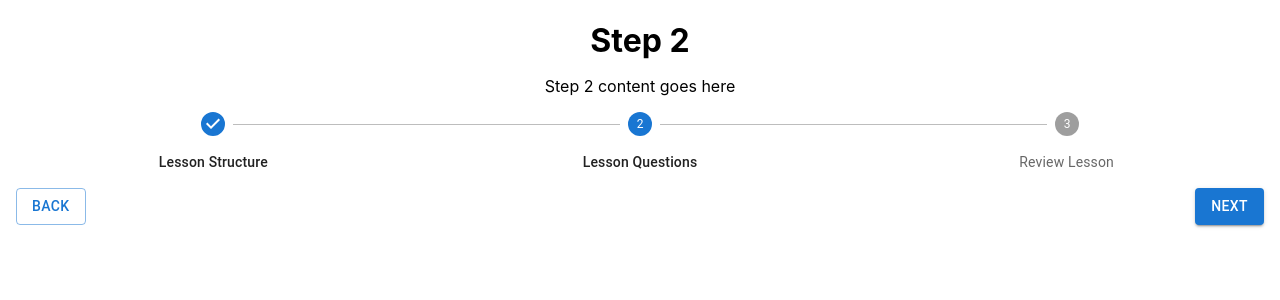
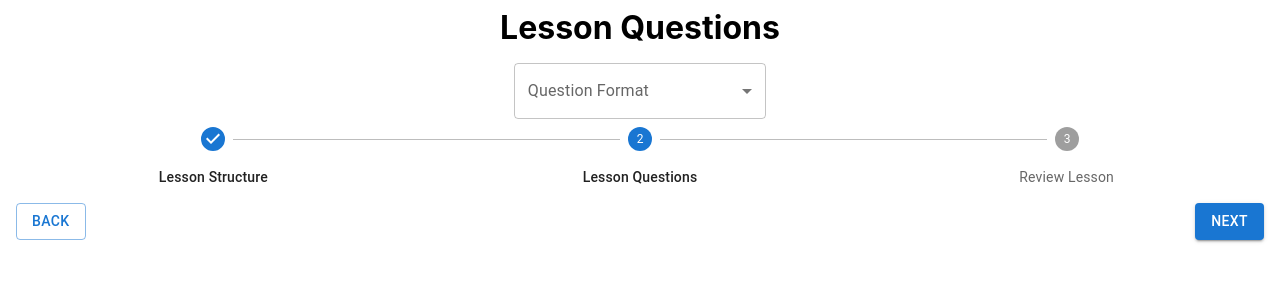
Before and after one commit to breeatoomey/instructor-app, a React (Create React App) app in the folder client/: page /add-lessons in a window 1280 px wide. Both pictures are taken after a click on the button "NEXT". Shown: the top 300 px of the page. Built offline with nearby package versions, Linux system fonts and the light colour scheme.

Commit message:
adjusted layout of knowledge graph page. idk if it's better or worse tbh

```diff
--- a/client/package.json
+++ b/client/package.json
@@ -41,7 +41,8 @@
     "development": [
       "last 1 chrome version",
       "last 1 firefox version",
-      "last 1 safari version"
+      "last 1 safari version",
+      "@babel/plugin-proposal-private-property-in-object"
     ]
   }
 }
--- a/client/src/App.css
+++ b/client/src/App.css
@@ -1,5 +1,6 @@
 .App {
   text-align: center;
+  height: 100vh;
 }
 
 .App-logo {
--- /dev/null
+++ b/client/src/Components/ClassPage/Pages/AddNewLesson/AddLessonQuestions.jsx
@@ -0,0 +1,89 @@
+import { Box, TextField, MenuItem } from '@mui/material'
+import { useState } from 'react'
+
+const questionFormats = [
+  'Multiple Choice',
+  'True/False',
+  'Matching',
+  'Fill in the Blank',
+  'Rearrange the Code',
+]
+
+const MultipleChoice = () => {
+  return (
+    <Box>
+      <h1>Multiple Choice</h1>
+    </Box>
+  )
+}
+
+const AddLessonQuestions = ({ title, questionLimit, topics }) => {
+  const [questionFormat, setQuestionFormat] = useState('')
+  const handlePageBasedOnQuestionFormat = format => {
+    switch (format) {
+      case 'Multiple Choice':
+        return <MultipleChoice />
+      case 'True/False':
+        return (
+          <Box>
+            <h1>True/False</h1>
+          </Box>
+        )
+      case 'Matching':
+        return (
+          <Box>
+            <h1>Matching</h1>
+          </Box>
+        )
+      case 'Fill in the Blank':
+        return (
+          <Box>
+            <h1>Fill in the Blank</h1>
+          </Box>
+        )
+      case 'Rearrange the Code':
+        return (
+          <Box>
+            <h1>Rearrange the Code</h1>
+          </Box>
+        )
+      default:
+        return ''
+    }
+  }
+  return (
+    <Box
+      sx={{
+        display: 'flex',
+        flexDirection: 'column',
+        justifyContent: 'center',
+        alignItems: 'center',
+        // backgroundColor: '#EAECE9',
+        // height: '80vh',
+        '& > :not(style)': {
+          m: 1,
+          width: '25ch',
+        },
+      }}
+    >
+      <h1>Lesson Questions</h1>
+      <TextField
+        select
+        label="Question Format"
+        value={questionFormat}
+        onChange={event => setQuestionFormat(event.target.value)}
+      >
+        {questionFormats.map((format, index) => {
+          return (
+            <MenuItem key={index} value={format}>
+              {format}
+            </MenuItem>
+          )
+        })}
+      </TextField>
+      {handlePageBasedOnQuestionFormat(questionFormat)}
+    </Box>
+  )
+}
+
+export default AddLessonQuestions
--- a/client/src/Components/ClassPage/Pages/AddNewLesson/LessonStructure.jsx
+++ b/client/src/Components/ClassPage/Pages/AddNewLesson/AddLessonStructure.jsx
@@ -1,7 +1,15 @@
 import { useState } from 'react'
-import { Box, TextField, MenuItem, Checkbox, FormControlLabel, FormGroup } from '@mui/material'
+import {
+  Box,
+  TextField,
+  MenuItem,
+  Checkbox,
+  FormControlLabel,
+  FormGroup,
+  Button,
+} from '@mui/material'
 
-const LessonStructure = ({ data, setData }) => {
+const AddLessonStructure = ({ data, setData }) => {
   // TODO: add everything to a form and then add a save button that sends data back to AddLessons
   const [lessonTitle, setLessonTitle] = useState(data['lessonTitle'])
   const [numQuestions, setNumQuestions] = useState(data['numQuestions'])
@@ -44,7 +52,8 @@ const LessonStructure = ({ data, setData }) => {
     }
     setData({ ...data, lessonTitle, numQuestions, selectedTopics })
     // console.log(data)
-    console.log('submitted form')
+    alert('Lesson structure saved. You can proceed to the next step safely.')
+    // console.log('submitted form')
   }
   const handleTopicChange = event => {
     setTopicMappings({ ...topicMappings, [event.target.name]: event.target.checked })
@@ -52,18 +61,22 @@ const LessonStructure = ({ data, setData }) => {
 
   return (
     <Box
+      id="lesson-structure-form-container"
       sx={{
+        // position: 'static',
         display: 'flex',
         flexDirection: 'column',
         justifyContent: 'center',
         alignItems: 'center',
+        // backgroundColor: '#EAECE9',
+        height: '80vh',
         '& > :not(style)': {
           m: 1,
           width: '25ch',
         },
       }}
     >
-      {/* <h1>Lesson Structure</h1> */}
+      <h1>Lesson Structure</h1>
       <form onSubmit={submitForm}>
         <TextField
           id="lesson-title-input"
@@ -75,7 +88,6 @@ const LessonStructure = ({ data, setData }) => {
         />
         <TextField
           select
-          maxRows={4}
           id="num-questions-input"
           label="Number of Questions"
           value={numQuestions}
@@ -108,10 +120,12 @@ const LessonStructure = ({ data, setData }) => {
             ))}
           </FormGroup>
         </TextField>
-        <input type="submit" value="Save" />
+        <Button type="submit" variant="contained">
+          Save
+        </Button>
       </form>
     </Box>
   )
 }
 
-export default LessonStructure
+export default AddLessonStructure
--- a/client/src/Components/ClassPage/Pages/AddNewLesson/AddLessons.jsx
+++ b/client/src/Components/ClassPage/Pages/AddNewLesson/AddLessons.jsx
@@ -1,33 +1,15 @@
-// import {
-//   Box,
-//   TextField,
-//   Select,
-//   MenuItem,
-//   InputLabel,
-//   FormControl,
-//   Checkbox,
-//   FormControlLabel,
-//   FormGroup,
-// } from '@mui/material'
+import { Box } from '@mui/material'
 import { useState } from 'react'
 import LessonStepper from './LessonStepper'
-import LessonStructure from './LessonStructure'
-
-const Step2Test = () => {
-  return (
-    <div>
-      <h1>Step 2</h1>
-      <p>Step 2 content goes here</p>
-    </div>
-  )
-}
+import AddLessonStructure from './AddLessonStructure'
+import AddLessonQuestions from './AddLessonQuestions'
 
 const Step3Test = () => {
   return (
-    <div>
+    <>
       <h1>Step 3</h1>
-      <p>Step 3 content goes here</p>
-    </div>
+      <p>Review and confirm lesson page goes here</p>
+    </>
   )
 }
 
@@ -36,34 +18,44 @@ const Step3Test = () => {
 
 const AddLessons = () => {
   const [activeStep, setActiveStep] = useState(0)
-  const [dataFromStep1, setDataFromStep1] = useState({
+  const [dataFromStepOne, setdataFromStepOne] = useState({
     lessonTitle: '',
     numQuestions: 1,
     selectedTopics: [],
   })
+  // const [isStepOneComplete, setIsStepOneComplete] = useState(false)
 
   const handlePageBasedOnStep = step => {
     switch (step) {
       case 1:
-        return <Step2Test />
+        return (
+          <AddLessonQuestions
+            title={dataFromStepOne['lessonTitle']}
+            questionLimit={dataFromStepOne['numQuestions']}
+            topics={dataFromStepOne['selectedTopics']}
+          />
+        )
       case 2:
         return <Step3Test />
       default:
-        return <LessonStructure data={dataFromStep1} setData={setDataFromStep1} />
+        return <AddLessonStructure data={dataFromStepOne} setData={setdataFromStepOne} />
     }
   }
   return (
-    <div className="addLessons">
+    <Box
+      className="addLessons"
+      // sx={{ backgroundColor: '#EAECE9', height: '100vh' }}
+    >
       {/* <Step1Test /> */}
       {handlePageBasedOnStep(activeStep)}
       {/* <h2>DATA FROM STEP 1</h2>
       <div>
-        {Object.keys(dataFromStep1).map(key => (
-          <p>{dataFromStep1[key]}</p>
+        {Object.keys(dataFromStepOne).map(key => (
+          <p>{dataFromStepOne[key]}</p>
         ))}
       </div> */}
       <LessonStepper activeStep={activeStep} setActiveStep={setActiveStep} />
-    </div>
+    </Box>
   )
 }
 
--- a/client/src/Components/ClassPage/Pages/AddNewLesson/LessonStepper.jsx
+++ b/client/src/Components/ClassPage/Pages/AddNewLesson/LessonStepper.jsx
@@ -1,6 +1,6 @@
 import { Stepper, Step, StepLabel, Button, Box } from '@mui/material'
 // import React from 'react'
-import { useState } from 'react'
+// import { useState } from 'react'
 
 const steps = ['Lesson Structure', 'Lesson Questions', 'Review Lesson']
 
@@ -29,7 +29,9 @@ const LessonStepper = ({ activeStep, setActiveStep }) => {
           <>
             <Button
               variant="contained"
-              onClick={() => alert('stepper finished. redirect to lesson page later.')}
+              onClick={() =>
+                alert('lesson should be added to database now. redirect to lesson page later.')
+              }
             >
               Finish
             </Button>
--- a/client/src/Components/ClassPage/Pages/EditKnowledgeGraph.jsx
+++ b/client/src/Components/ClassPage/Pages/EditKnowledgeGraph.jsx
@@ -1,4 +1,4 @@
-import { TextField, Stack, IconButton } from '@mui/material'
+import { TextField, Stack, IconButton, Box } from '@mui/material'
 import { Card, CardContent, Tooltip } from '@mui/material'
 import HelpIcon from '@mui/icons-material/Help'
 import { useState, useEffect } from 'react'
@@ -109,9 +109,24 @@ const EditKnowledgeGraph = () => {
   }, [nodesFromInput, edgesFromInput])
 
   const helperCard = (
-    <>
+    <Box
+      id="help-container"
+      sx={{
+        display: 'flex',
+        justifyContent: 'flex-start',
+        '& > :not(style)': {
+          m: 0,
+          // padding: 1,
+          width: '40ch',
+        },
+      }}
+    >
       <CardContent>
-        <h2>How to Input Your Knowledge Graph</h2>
+        <Box sx={{ display: 'flex', justifyContent: 'space-between', alignItems: 'center' }}>
+          <IconButton onClick={() => setIsHelpOpen(!isHelpOpen)}>X</IconButton>
+          <h2>How to Input Your Knowledge Graph</h2>
+        </Box>
+
         <h3>Input Format:</h3>
         <ol>
           <li>Levels: Indicate each level using '== Level X ==', where X is the level number.</li>
@@ -130,15 +145,40 @@ const EditKnowledgeGraph = () => {
           <li>Ensure there are no cycles within your knowledge graph</li>
         </ol>
       </CardContent>
-    </>
+    </Box>
   )
 
   return (
-    <div className="editKnowledgeGraph">
+    <Box
+      id="edit-knowledge-graph-container"
+      sx={{
+        display: 'flex',
+        justifyContent: 'center',
+        alignItems: 'center',
+        height: '90vh',
+      }}
+    >
       <SideMenu />
-      <h1> Edit Knowledge Graph </h1>
-      <Stack direction="row" justifyContent="space-evenly" alignItems="flex-start" spacing={10}>
-        {/* add Info icon for user input */}
+      <Box
+        id="user-input"
+        sx={{
+          display: 'flex',
+          justifyContent: 'flex-start',
+          alignItems: 'flex-start',
+          padding: 2,
+        }}
+      >
+        {isHelpOpen ? (
+          <Card variant="outlined" sx={{ backgroundColor: '#EAECE9' }}>
+            {helperCard}
+          </Card>
+        ) : (
+          <Tooltip title="Help" arrow>
+            <IconButton onClick={() => setIsHelpOpen(!isHelpOpen)}>
+              <HelpIcon id="help-button" color="info" />
+            </IconButton>
+          </Tooltip>
+        )}
         <form id="graph-input" onSubmit={submitForm}>
           <TextField
             label="Knowledge Graph"
@@ -147,27 +187,20 @@ const EditKnowledgeGraph = () => {
             multiline
             rows={8}
           />
-          <Stack direction="row" spacing={8} justifyContent="space-evenly" alignItems="center">
-            <div id="help-container">
-              <Tooltip title="Help" arrow>
-                <IconButton onClick={() => setIsHelpOpen(!isHelpOpen)}>
-                  <HelpIcon id="help-button" color="info" />
-                </IconButton>
-              </Tooltip>
-              {isHelpOpen ? (
-                <Card variant="outlined" sx={{ backgroundColor: '#EAECE9' }}>
-                  {helperCard}
-                </Card>
-              ) : (
-                ''
-              )}
-            </div>
-            <input type="submit" value="Update" />
-          </Stack>
+          <input type="submit" value="Update" />
         </form>
+      </Box>
+      <Box
+        id="knowledge-graph"
+        sx={{
+          display: 'flex',
+          justifyContent: 'center',
+          padding: 2,
+        }}
+      >
         <KnowledgeGraph nodesInLevels={parsedNodes ? parsedNodes : ''} />
-      </Stack>
-    </div>
+      </Box>
+    </Box>
   )
 }
 
```
